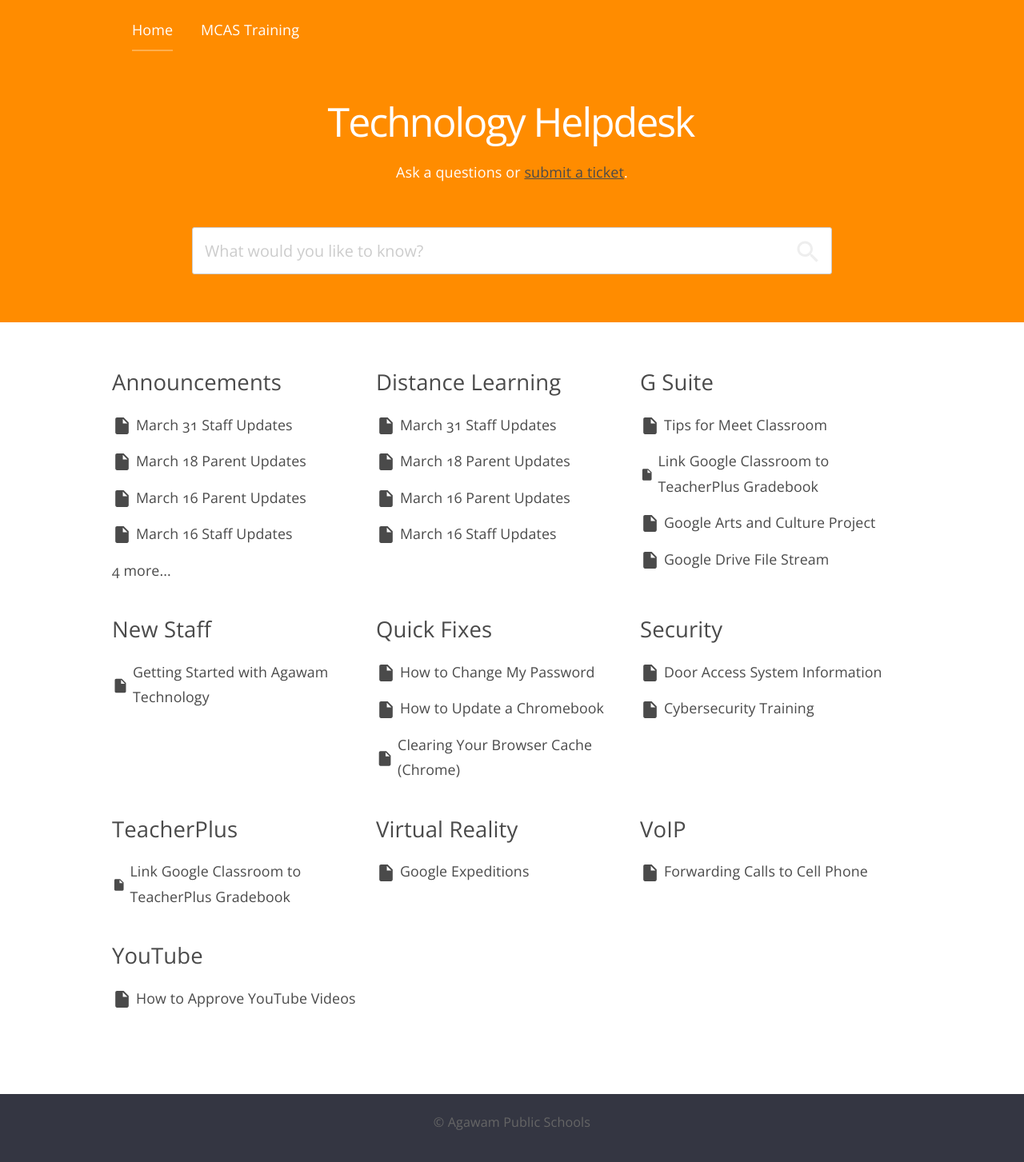
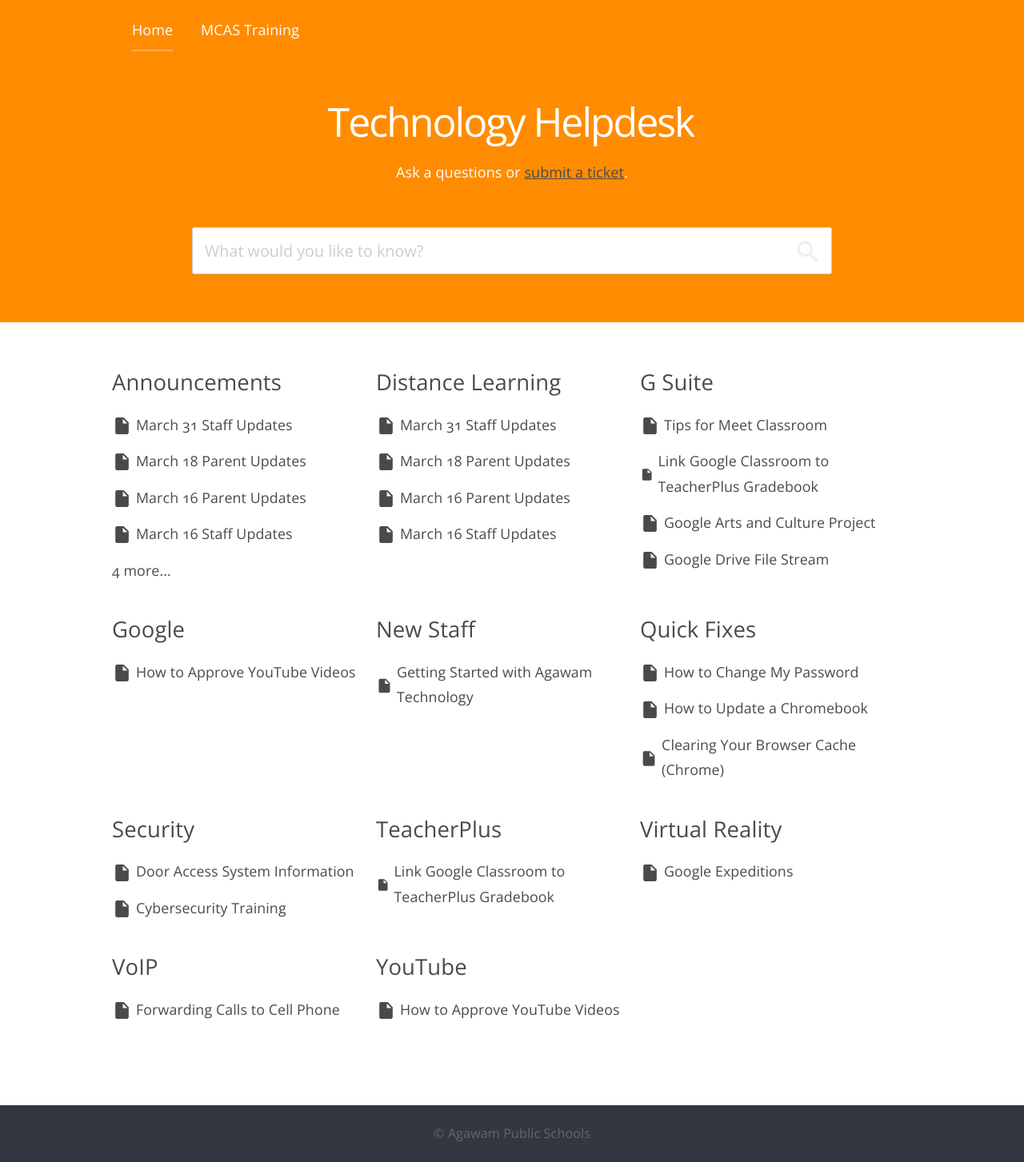
Before and after one commit to Agawam-IT/tech.agawamed.org, a Jekyll site: the page built from index.html, in a window 1280 px wide. Shown: the whole page at 80% size. Built offline with Jekyll 4.4.1, drawn with Linux system fonts in a browser that asks for light colours; nearby versions of some CDN libraries; a script that is not in the unit is left out.

Commit message:
Update 2020-04-29-approve-youtube-videos.md

```diff
--- a/_posts/2020-04-29-approve-youtube-videos.md
+++ b/_posts/2020-04-29-approve-youtube-videos.md
@@ -6,6 +6,7 @@ published: true
 type: Document
 categories:
   - "youTube"
+  - "google"
 ---
 Posted by Ed Jacques on April 29th, 2020
 
```
